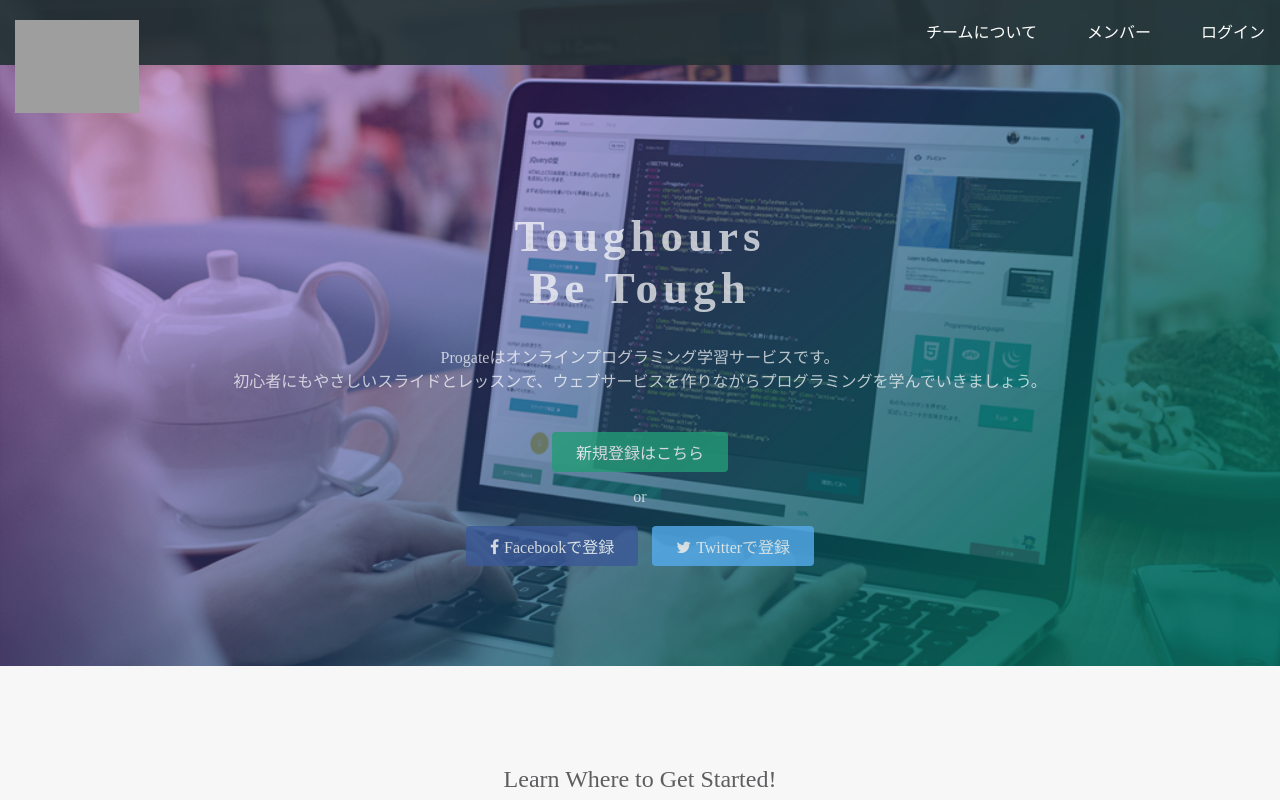
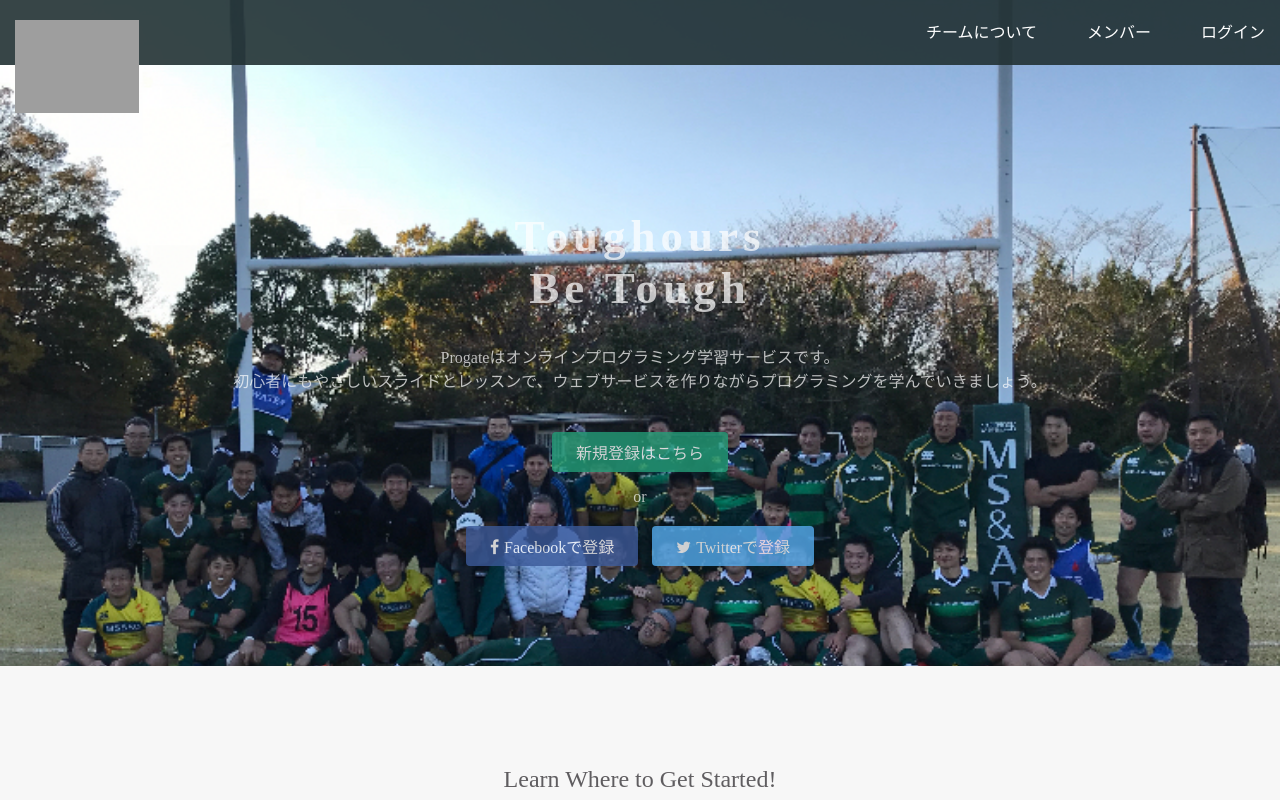
Before and after one commit to noguyu0714/noguyu0714.github.io, a plain HTML site: page index.html in a window 1280 px wide. Shown: the top 800 px of the page. Drawn offline with Linux system fonts and the light colour scheme; grey boxes are pictures that could not be loaded.

Commit message:
Update stylesheet.css

```diff
--- a/stylesheet.css
+++ b/stylesheet.css
@@ -19,7 +19,7 @@ a {
 
 .top-wrapper {
   padding: 180px 0 100px 0;
-  background-image: url(top.png);
+  background-image: url(写真.png);
   background-size: cover;
   color: white;
   text-align: center;
```
